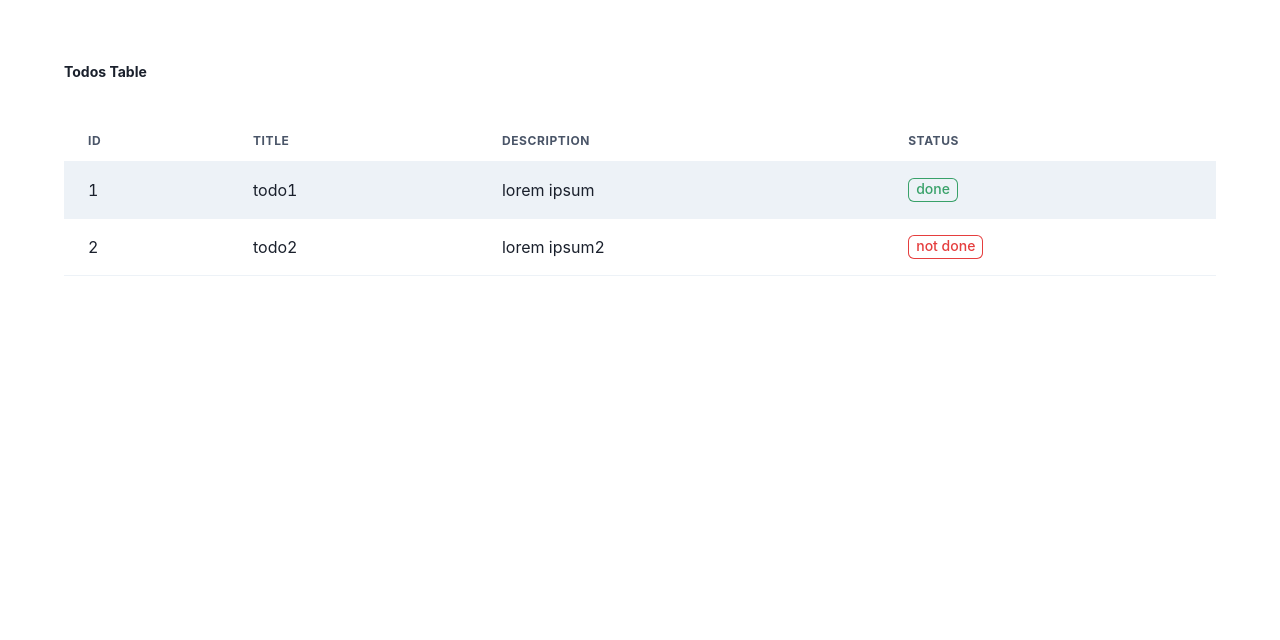
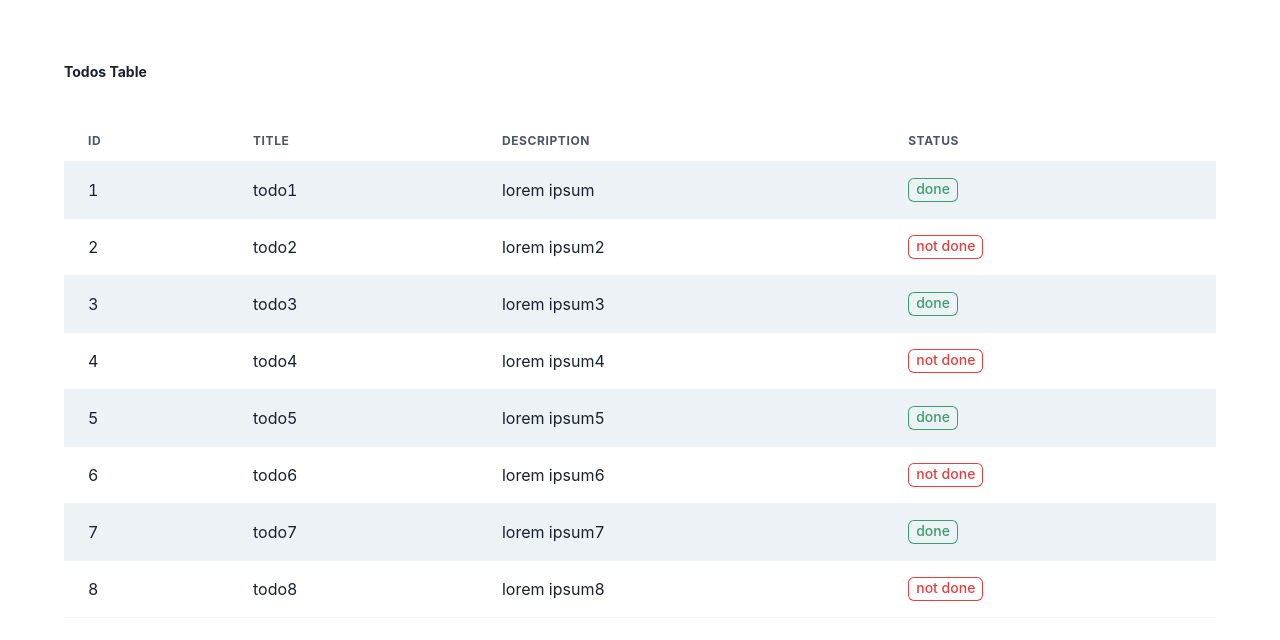
Before and after one commit to abazsh3/zoot-task, a Next.js app: page / in a window 1280 px wide. Shown: the top 640 px of the page. Built offline with nearby package versions, Linux system fonts and the light colour scheme; data requests are answered from the project's data file.

Commit message:
make todos table component and handle loading

```diff
--- a/db.json
+++ b/db.json
@@ -11,6 +11,42 @@
       "title": "todo2",
       "description": "lorem ipsum2 ",
       "done": false
+    },
+    {
+      "id": 3,
+      "title": "todo3",
+      "description": "lorem ipsum3 ",
+      "done": true
+    },
+    {
+      "id": 4,
+      "title": "todo4",
+      "description": "lorem ipsum4 ",
+      "done": false
+    },
+    {
+      "id": 5,
+      "title": "todo5",
+      "description": "lorem ipsum5 ",
+      "done": true
+    },
+    {
+      "id": 6,
+      "title": "todo6",
+      "description": "lorem ipsum6 ",
+      "done": false
+    },
+    {
+      "id": 7,
+      "title": "todo7",
+      "description": "lorem ipsum7 ",
+      "done": true
+    },
+    {
+      "id": 8,
+      "title": "todo8",
+      "description": "lorem ipsum8 ",
+      "done": false
     }
   ]
 }
--- /dev/null
+++ b/src/pages/TodosTable.tsx
@@ -0,0 +1,50 @@
+import {
+  Table,
+  Thead,
+  Tbody,
+  Tr,
+  Th,
+  Td,
+  TableContainer,
+  Tag,
+  TagLabel,
+} from "@chakra-ui/react";
+import { TodosTableProps } from "./types";
+
+export default function TododsTable(props: TodosTableProps) {
+  const { todosList } = props;
+
+  return (
+    <TableContainer>
+      <Table variant="striped">
+        <Thead>
+          <Tr>
+            <Th>id</Th>
+            <Th>title</Th>
+            <Th>description</Th>
+            <Th>status</Th>
+          </Tr>
+        </Thead>
+        <Tbody>
+          {todosList?.map((todo) => {
+            return (
+              <Tr key={todo.id}>
+                <Td>{todo.id}</Td>
+                <Td>{todo.title}</Td>
+                <Td>{todo.description}</Td>
+                <Td>
+                  <Tag
+                    variant="outline"
+                    colorScheme={todo.done ? "green" : "red"}
+                  >
+                    <TagLabel>{todo.done ? "done" : "not done"}</TagLabel>
+                  </Tag>
+                </Td>
+              </Tr>
+            );
+          })}
+        </Tbody>
+      </Table>
+    </TableContainer>
+  );
+}
--- a/src/pages/index.tsx
+++ b/src/pages/index.tsx
@@ -1,28 +1,11 @@
 import Head from "next/head";
-import Image from "next/image";
-import { Inter } from "next/font/google";
-import styles from "@/styles/Home.module.css";
-import { Box } from "@chakra-ui/react";
+import { Box, Stack, Skeleton } from "@chakra-ui/react";
 import { useGetTodosQuery } from "@/services/todoService";
-import {
-  Table,
-  Thead,
-  Tbody,
-  Tfoot,
-  Tr,
-  Th,
-  Td,
-  TableCaption,
-  TableContainer,
-  Heading,
-  Tag,
-  TagLabel,
-} from "@chakra-ui/react";
-
-const inter = Inter({ subsets: ["latin"] });
+import { Heading } from "@chakra-ui/react";
+import TododsTable from "./TodosTable";
 
 export default function Home() {
-  const { data: todosList } = useGetTodosQuery();
+  const { data: todosList, isLoading: todosLoading } = useGetTodosQuery();
   return (
     <>
       <Head>
@@ -43,37 +26,14 @@ export default function Home() {
         <Heading as="h6" size="xs">
           Todos Table
         </Heading>
-        <TableContainer>
-          <Table variant="striped">
-            <Thead>
-              <Tr>
-                <Th>id</Th>
-                <Th>title</Th>
-                <Th>description</Th>
-                <Th>status</Th>
-              </Tr>
-            </Thead>
-            <Tbody>
-              {todosList?.map((todo) => {
-                return (
-                  <Tr key={todo.id}>
-                    <Td>{todo.id}</Td>
-                    <Td>{todo.title}</Td>
-                    <Td>{todo.description}</Td>
-                    <Td>
-                      <Tag
-                        variant="outline"
-                        colorScheme={todo.done ? "green" : "red"}
-                      >
-                        <TagLabel>{todo.done ? "done" : "not done"}</TagLabel>
-                      </Tag>
-                    </Td>
-                  </Tr>
-                );
-              })}
-            </Tbody>
-          </Table>
-        </TableContainer>
+        {todosList && <TododsTable todosList={todosList} />}
+        {todosLoading && (
+          <Stack>
+            <Skeleton height="40px" />
+            <Skeleton height="40px" />
+            <Skeleton height="40px" />
+          </Stack>
+        )}
       </Box>
     </>
   );
--- /dev/null
+++ b/src/pages/types.ts
@@ -0,0 +1,5 @@
+import { Todo } from "@/services/types";
+
+export interface TodosTableProps {
+  todosList: Todo[];
+}
```
